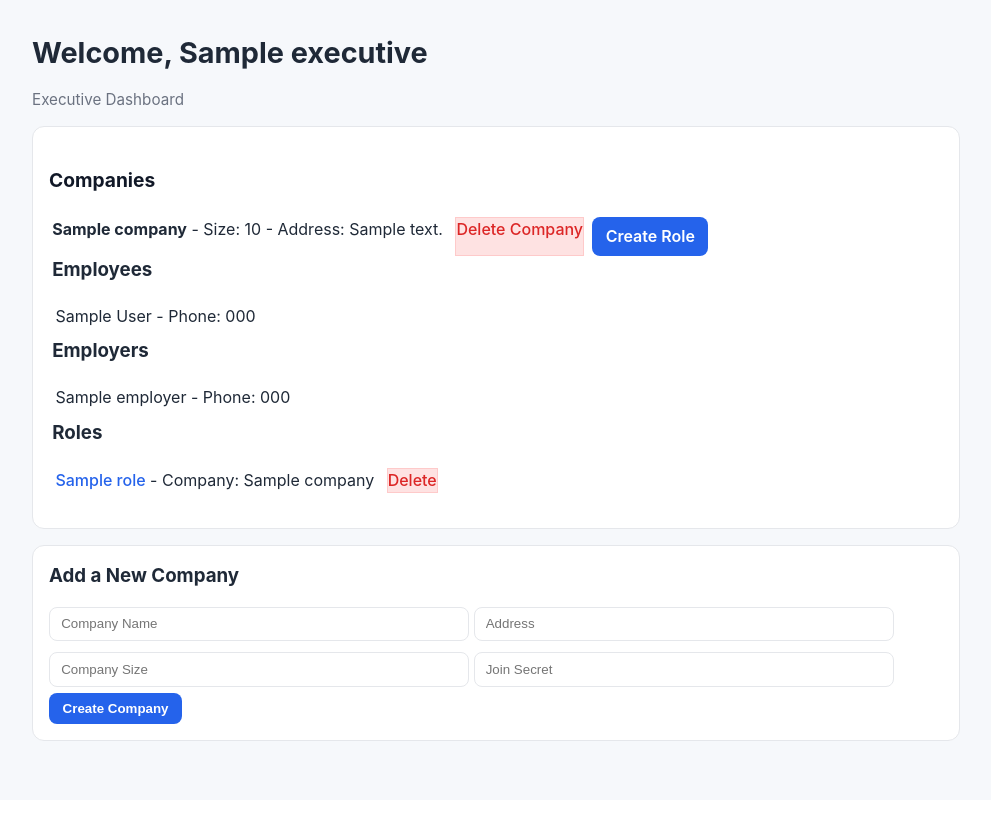
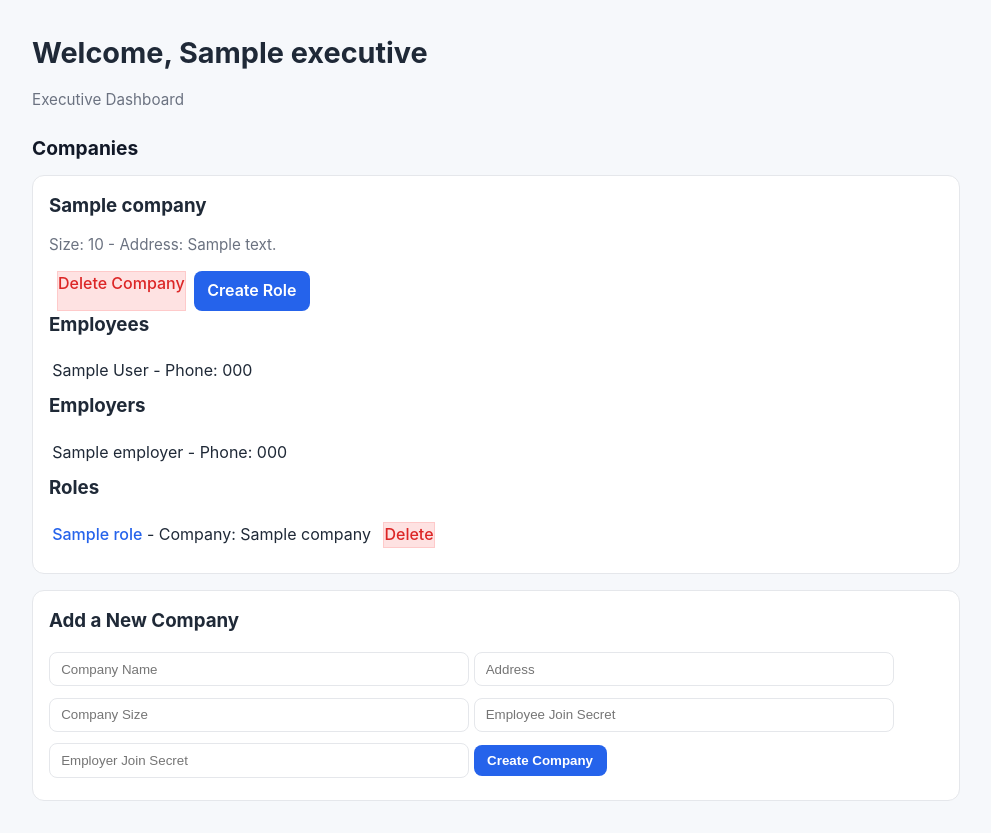
Before and after one commit to marmark88/HolisticMap, a Django app: page /executive/ in a window 1280 px wide. Shown: the whole page, without its empty margins (144-1135 px from the left). Before the commit the page ends 741 px from the top, so only its background shows below. Run offline with Django 5.2, Linux system fonts and the light colour scheme; tables that the repository leaves empty hold one stand-in row (values such as "Sample post").

Commit message:
Modified exec dashboard css to make a new card per company and modified db to have an employee and employer password

```diff
--- a/holisticmap/models.py
+++ b/holisticmap/models.py
@@ -12,7 +12,8 @@ class Executive (models.Model):
 class Company (models.Model):
     executive = models.ForeignKey(Executive, on_delete=models.CASCADE) # executive's company
     name = models.CharField(max_length=255) # name of company
-    join_secret_hash = models.CharField(max_length=255) # company password for employees
+    employee_secret_hash = models.CharField(max_length=255) # company password for employees
+    employer_secret_hash = models.CharField(max_length=255) # company password for employers
     company_size = models.IntegerField() # how many employees company has
     address = models.CharField(max_length=255) # address
     created_at = models.DateTimeField(auto_now_add=True) # when company was created in system
--- a/holisticmap/templates/executive_dashboard.html
+++ b/holisticmap/templates/executive_dashboard.html
@@ -13,13 +13,12 @@
         <h1>Welcome, {{ executive.name }}</h1>
         <p class="muted">Executive Dashboard</p>
 
-        <section class="card">
         <h2>Companies</h2>
         {% if companies %}
-                <ul>
             {% for company in companies %}
-                    <li>
-                        <strong>{{ company.name }}</strong> - Size: {{ company.company_size }} - Address: {{ company.address }}
+                <section class="card">
+                    <h3>{{ company.name }}</h3>
+                    <p class="muted">Size: {{ company.company_size }} - Address: {{ company.address }}</p>
                     <span class="inline-actions">
                         <a class="btn-danger" href="{% url 'delete_company' company.id %}"
                            onclick="return confirm('Are you sure you want to delete this company? This will delete all employees, employers, and roles associated with it.');">
@@ -68,13 +67,13 @@
                     {% else %}
                         <p class="muted">No open roles yet.</p>
                     {% endif %}
-                    </li>
+                </section>
             {% endfor %}
-                </ul>
         {% else %}
+            <section class="card">
                 <p class="muted">You have no companies assigned yet.</p>
+            </section>
         {% endif %}
-        </section>
 
         <section class="card">
             <h3>Add a New Company</h3>
@@ -83,7 +82,8 @@
                 <input type="text" name="name" placeholder="Company Name" required>
                 <input type="text" name="address" placeholder="Address" required>
                 <input type="number" name="company_size" placeholder="Company Size" required>
-                <input type="text" name="join_secret" placeholder="Join Secret" required>
+                <input type="text" name="employee_secret" placeholder="Employee Join Secret" required>
+                <input type="text" name="employer_secret" placeholder="Employer Join Secret" required>
                 <button type="submit">Create Company</button>
             </form>
         </section>
--- a/holisticmap/views.py
+++ b/holisticmap/views.py
@@ -1,4 +1,5 @@
 from django.shortcuts import render, redirect, get_object_or_404
+from django.contrib.auth.hashers import make_password
 from .models import Executive, Company, Employee, Skill, EmployeeSkill, Role, RoleSkill, Employer
 from .services import match_employee_to_role
 # Create your views here.
@@ -44,15 +45,21 @@ def create_company(request):
         name = request.POST.get('name')
         address = request.POST.get('address')
         size = request.POST.get('company_size')
-        secret = request.POST.get('join_secret')
+        employee_secret = request.POST.get('employee_secret')
+        employer_secret = request.POST.get('employer_secret')
 
-        if name and address and size and secret:
+        if name and address and size and employee_secret and employer_secret:
+            # hashes the shared password to make an account for employees and employers
+            employee_secret_hash = make_password(employee_secret)
+            employer_secret_hash = make_password(employer_secret)
+
             Company.objects.create(
                 executive=executive,
                 name=name,
                 address=address,
                 company_size=int(size),
-                join_secret_hash=secret  # hash it in later version
+                employee_secret_hash=employee_secret_hash,
+                employer_secret_hash=employer_secret_hash,
             )
     return redirect('executive_dashboard')
 
```
Also changed, not shown: holisticmap/migrations/0005_rename_join_secret_hash_company_employee_secret_hash_and_more.py (added). Lines whose indentation alone changed are shown as unchanged.
